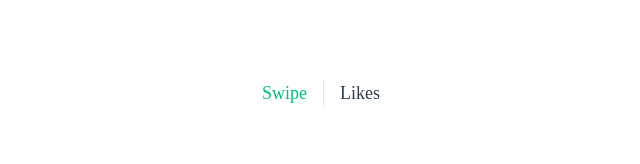
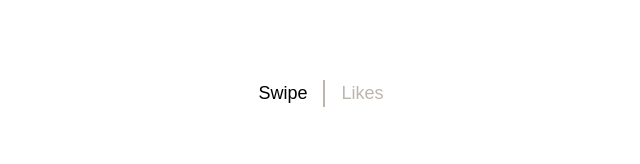
Before and after one commit to kirstenv006/swipethejoke, a Vue app: page /likes in a window 1280 px wide. Shown: the top 164 px of the page, without its empty margins (319-959 px from the left). Built offline with nearby package versions, Linux system fonts and the light colour scheme.

Commit message:
navigatie

```diff
--- a/src/App.vue
+++ b/src/App.vue
@@ -29,10 +29,11 @@ nav {
   font-size: 18px;
   text-align: center;
   margin-top: 2rem;
+  font-family: Arial, Helvetica, sans-serif;
 }
 
 nav a.router-link-exact-active {
-  color: var(--color-text);
+  color: #bdb6ac;
 }
 
 nav a.router-link-exact-active:hover {
@@ -42,7 +43,7 @@ nav a.router-link-exact-active:hover {
 nav a {
   display: inline-block;
   padding: 0 1rem;
-  border-left: 1px solid var(--color-border);
+  border-left: 2px solid #bdb6ac;
 }
 
 nav a:first-of-type {
@@ -58,7 +59,7 @@ nav a:first-of-type {
   header .wrapper {
     flex-wrap: wrap;
     color: black;
-    font-family: 'Times New Roman', Times, serif;
+    font-family: Arial, Helvetica, sans-serif;
   }
 
   nav {
--- a/src/assets/main.css
+++ b/src/assets/main.css
@@ -9,7 +9,7 @@
 a,
 .green {
   text-decoration: none;
-  color: hsla(160, 100%, 37%, 1);
+  color: black;
   transition: 0.4s;
   padding: 3px;
 }
@@ -20,7 +20,7 @@ main {
 
 @media (hover: hover) {
   a:hover {
-    background-color: hsla(160, 100%, 37%, 0.2);
+    background-color: hsla(38, 96%, 47%, 0.4);
   }
 }
 
```
